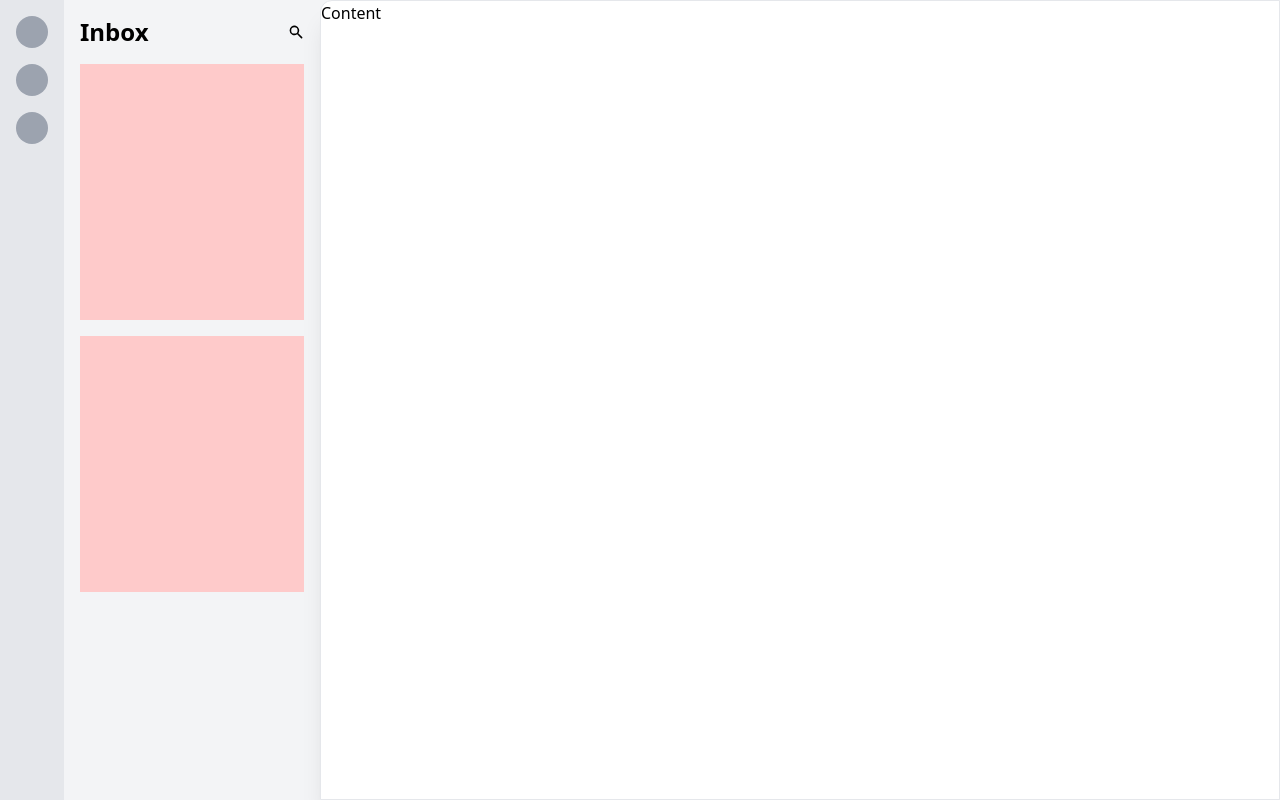
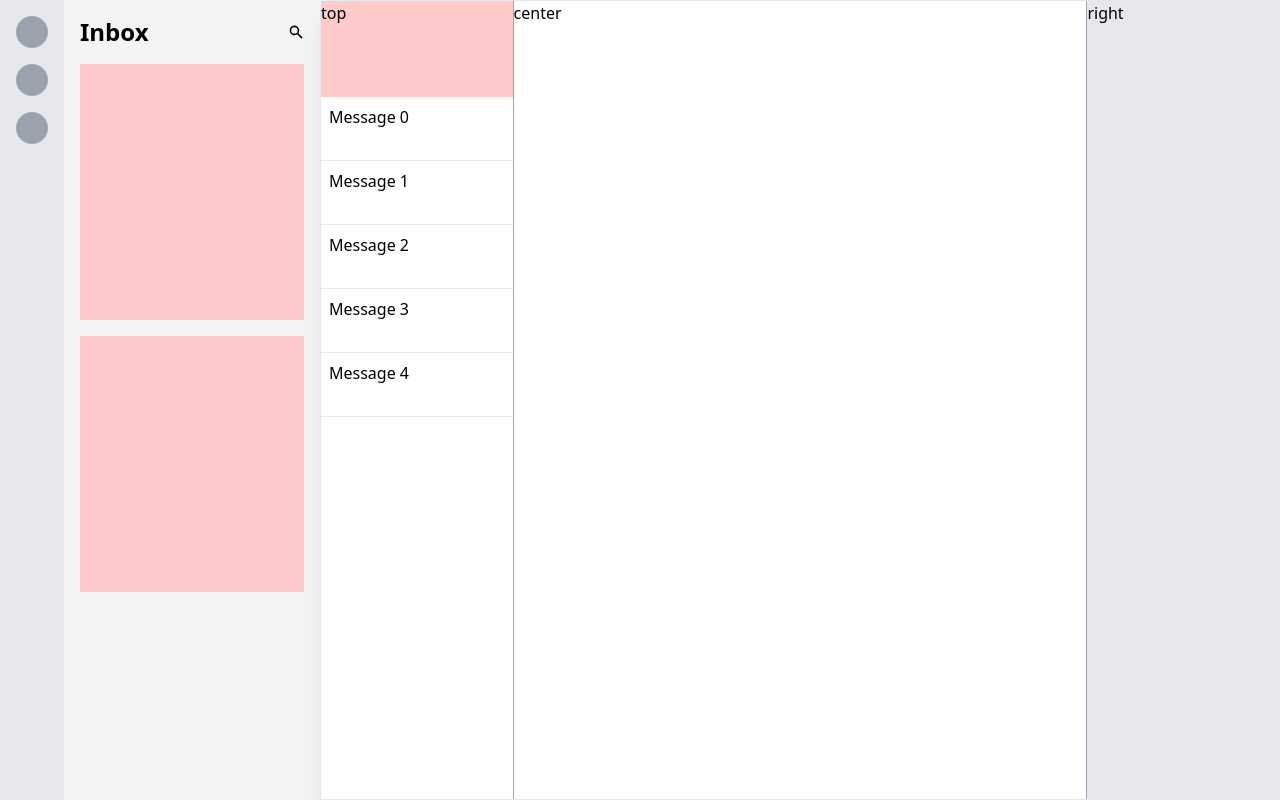
Before and after one commit to abteilung6/tailwind_inbox, a React (Create React App) app: page / in a window 1280 px wide. Built offline with nearby package versions, Linux system fonts and the light colour scheme.

Commit message:
display list of messages

```diff
--- a/src/App.tsx
+++ b/src/App.tsx
@@ -6,11 +6,11 @@ interface Props {
 const App: React.FC<Props> = () => {
   return (
     <div className="flex flex-row h-screen bg-gray-100">
-        <div className="flex flex-col justify-start items-center w-16 p-4 space-y-4 bg-gray-200">
+        <div className="flex flex-col justify-start items-center flex-none w-16 p-4 space-y-4 bg-gray-200">
           {[1,2,3].map((value, index) =>
             <div key={index} className="rounded-full bg-gray-400 w-8 h-8" />)}
         </div>
-        <div className="w-64 p-4 bg-gray-100 flex flex-col space-y-4 mb-6">
+        <div className="w-64 p-4 flex-none bg-gray-100 flex flex-col space-y-4 mb-6">
           <div className="flex flex-row justify-between items-center">
             <h1 className="flex-auto font-semibold text-2xl">Inbox</h1>
             <svg className="w-4 h-4" xmlns="http://www.w3.org/2000/svg" viewBox="0 0 20 20" fill="currentColor">
@@ -20,7 +20,17 @@ const App: React.FC<Props> = () => {
           <div className="bg-red-200 h-64"></div>
           <div className="bg-red-200 h-64"></div>
         </div>
-        <div className="flex-auto bg-white rounded-tl-xl border shadow-xl">Content</div>
+        <div className="flex flex-row flex-auto bg-white rounded-tl-xl border shadow-xl">
+          <div className="flex flex-col w-1/5">
+            <div className="flex-none h-24 bg-red-200">top</div>
+            <div className="flex-auto overflow-y-auto">
+              {Array(5).fill(0).map((value, index) =>
+                <a key={index} className="block h-16 border-b p-2" href="/">{`Message ${index}`}</a>)}
+            </div>
+          </div>
+          <div className="w-3/5 border-l border-r border-gray-400">center</div>
+          <div className="w-1/5 bg-gray-200">right</div>
+        </div>
     </div>
   );
 };
```
